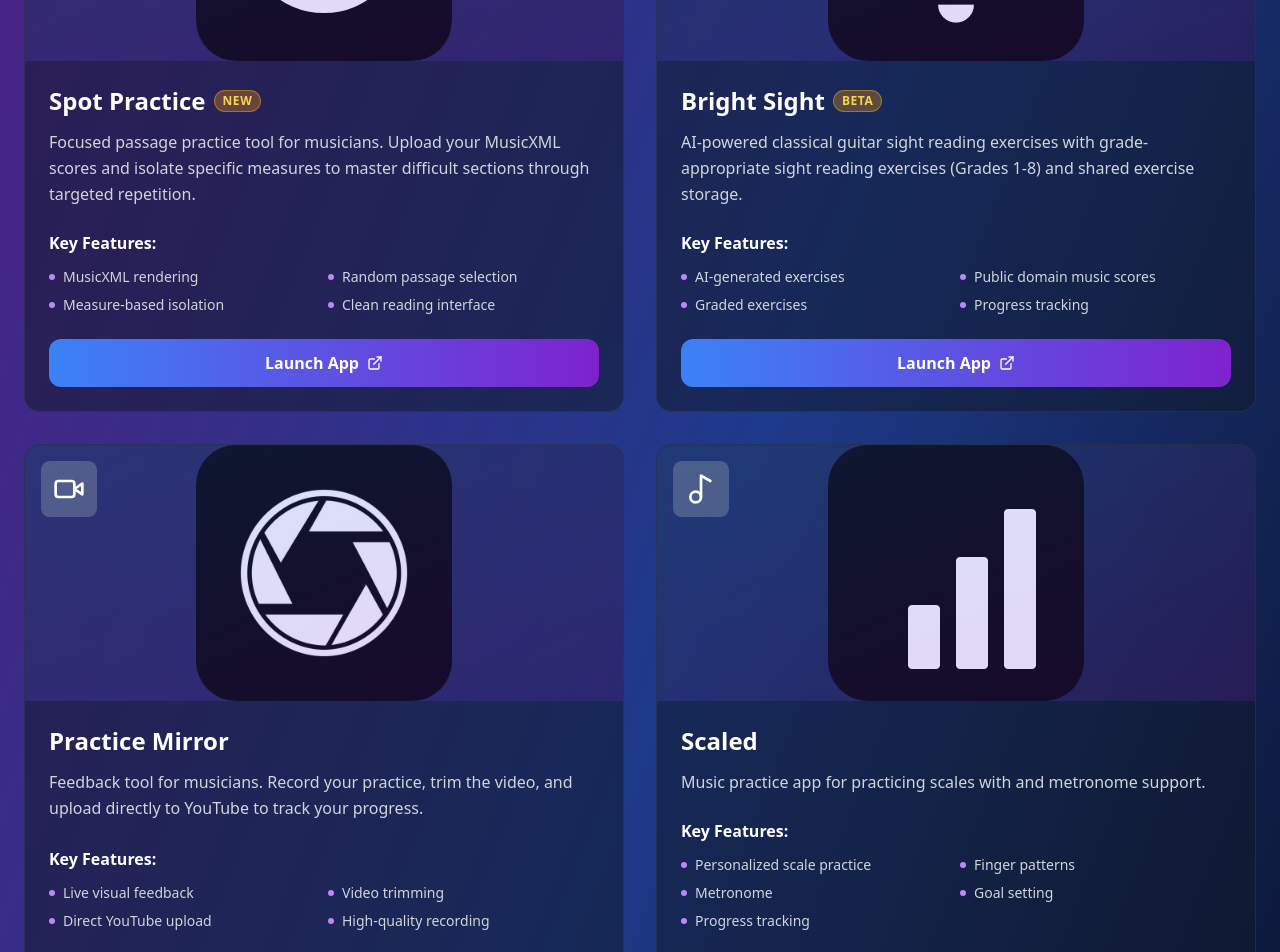
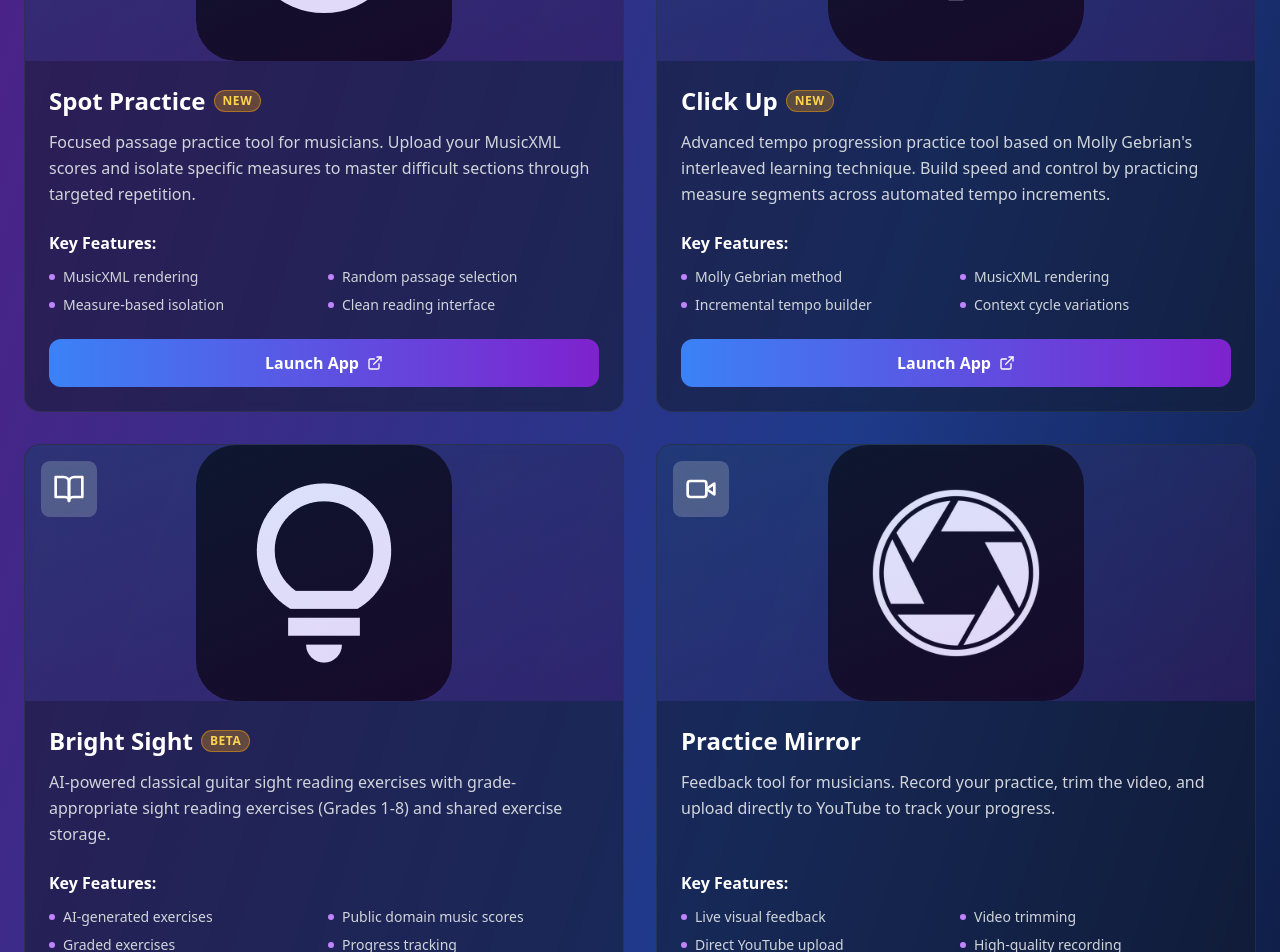
Before and after one commit to catIO/practice-mate, a React (Vite) app: page / in a window 1280 px wide. Shown: the part 880-1832 px from the top of the page. Built offline with nearby package versions, Linux system fonts and the light colour scheme.

Commit message:
feat: add Click Up application card to AppGrid

```diff
--- a/src/components/AppGrid.tsx
+++ b/src/components/AppGrid.tsx
@@ -1,5 +1,5 @@
 import AppCard from './AppCard';
-import { Timer, CalendarClock, Repeat2, Calendar, BookOpen, Music2, Video, Search } from 'lucide-react';
+import { Timer, CalendarClock, Repeat2, Calendar, BookOpen, Music2, Video, Search, TrendingUp } from 'lucide-react';
 
 // Import local images
 import rhythmWeaverImage from '../assets/images/rhythm-weaver-icon.svg';
@@ -10,6 +10,7 @@
 import scaledImage from '../assets/images/scaled.png';
 import practiceMirrorImage from '../assets/images/practice-mirror.png';
 import spotPracticeImage from '../assets/images/spot-practice-icon.svg';
+import clickUpImage from '../assets/images/click-up-icon.svg';
 
 const AppGrid = () => {
   const apps = [
@@ -20,6 +21,15 @@
       thumbnail: spotPracticeImage,
       features: ["MusicXML rendering", "Random passage selection", "Measure-based isolation", "Clean reading interface"],
       url: "https://spot.practice-mate.app/",
+      badge: "new"
+    },
+    {
+      title: "Click Up",
+      description: "Advanced tempo progression practice tool based on Molly Gebrian's interleaved learning technique. Build speed and control by practicing measure segments across automated tempo increments.",
+      icon: TrendingUp,
+      thumbnail: clickUpImage,
+      features: ["Molly Gebrian method", "MusicXML rendering", "Incremental tempo builder", "Context cycle variations"],
+      url: "https://clicking-up.netlify.app/",
       badge: "new"
     },
     {
```
Also changed, not shown: src/assets/images/click-up-icon.svg (added).
